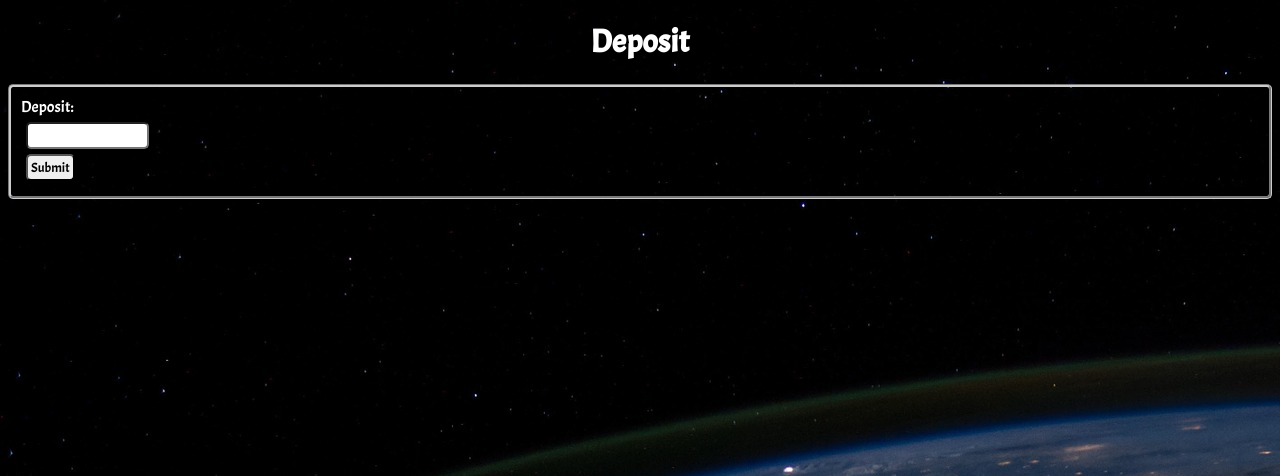
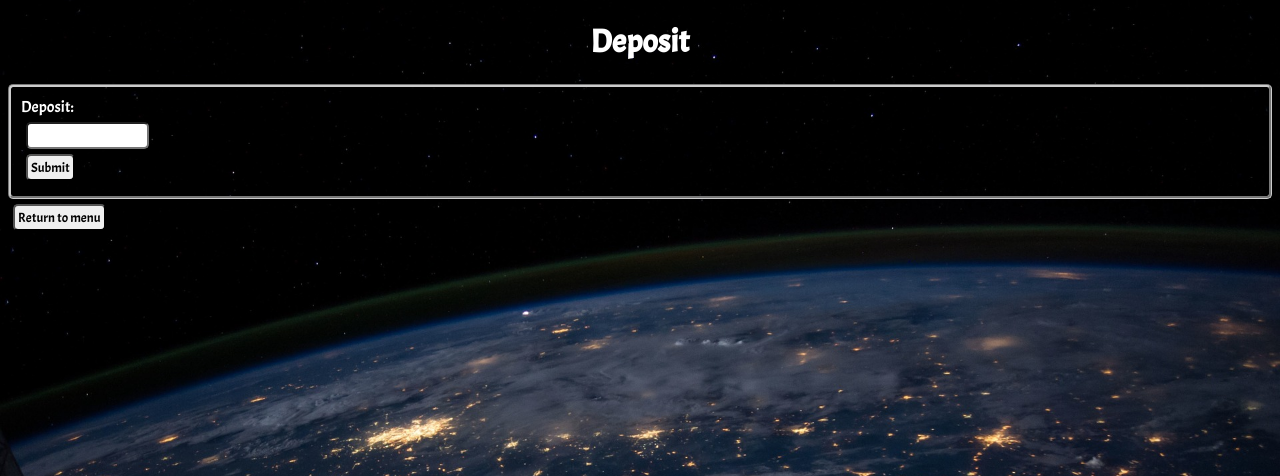
Before and after one commit to TCooper1996/SE-Python-ATM, a Django app: page /atmsite/deposit/ in a window 1280 px wide. Shown: the top 476 px of the page. Run offline with Django 3.2, Linux system fonts and the light colour scheme.

Commit message:
Added a button to Withdraw and Deposit that returns to the login page. Background now scales with display.

```diff
--- a/PyATMDjango/assets/styles.css
+++ b/PyATMDjango/assets/styles.css
@@ -1,6 +1,7 @@
 body{
     background-color: #0f121f;
     background-image: url(earth.jpg);
+    background-size:cover;
     background-repeat-y: no-repeat;
     color: #fff;
 }
--- a/PyATMDjango/atmsite/templates/atmsite/deposit.html
+++ b/PyATMDjango/atmsite/templates/atmsite/deposit.html
@@ -18,6 +18,10 @@
     <input type="submit" value="Submit">
 </form>
 
+<form action="{% url 'account_menu' %}" method="get">
+    <button type="submit">Return to menu</button>
+</form>
+
 {% for error in errors %}
     <p class="errorClass">{{ error }}</p>
 {% endfor %}
--- a/PyATMDjango/atmsite/templates/atmsite/withdraw.html
+++ b/PyATMDjango/atmsite/templates/atmsite/withdraw.html
@@ -24,6 +24,10 @@
     <input type="submit" value="Submit">
 </form>
 
+<form action="{% url 'account_menu' %}" method="get">
+    <button type="submit">Return to menu</button>
+</form>
+
 {% for error in errors %}
     <p>{{ error }}</p>
 {% endfor %}
```
